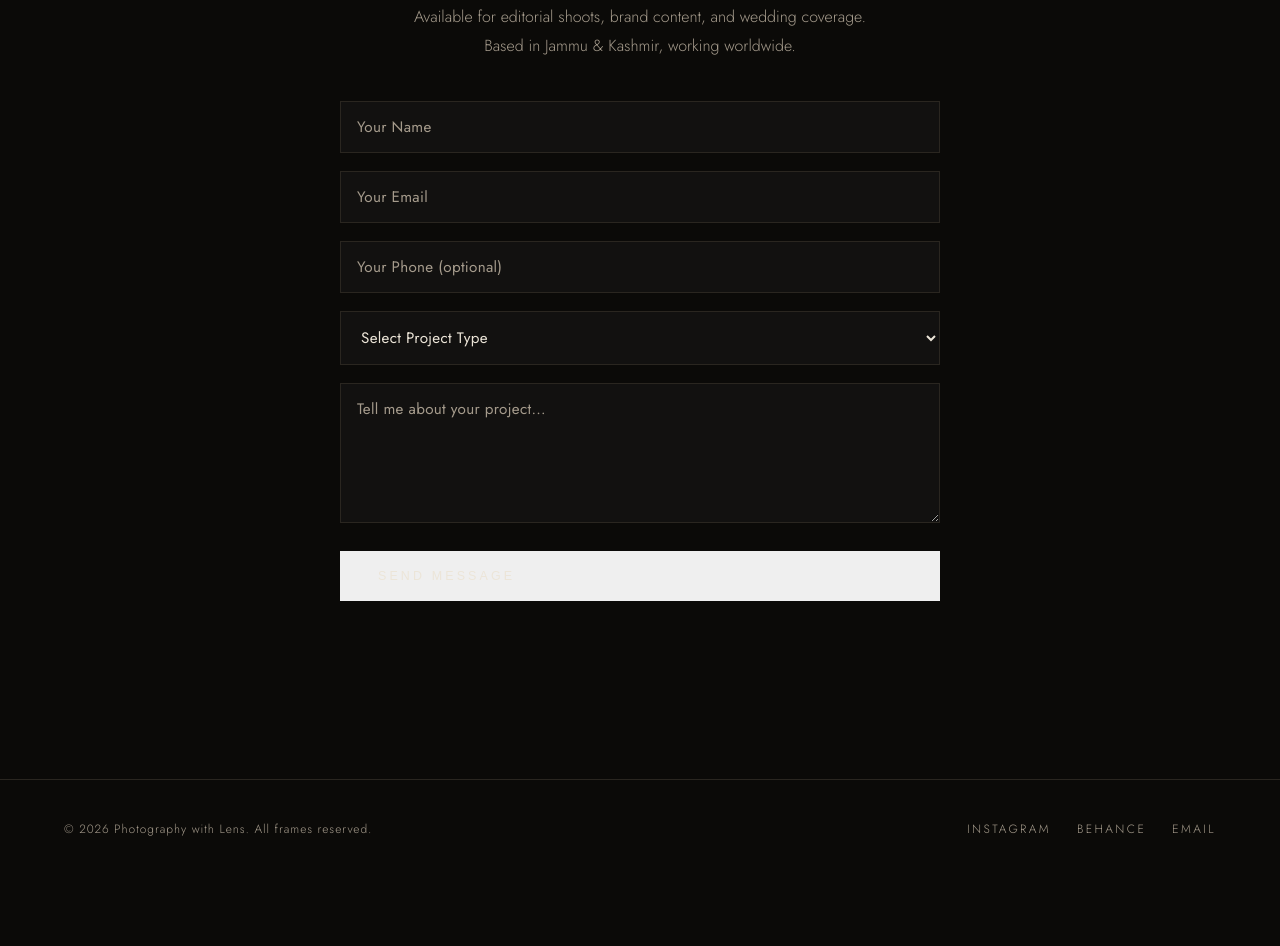
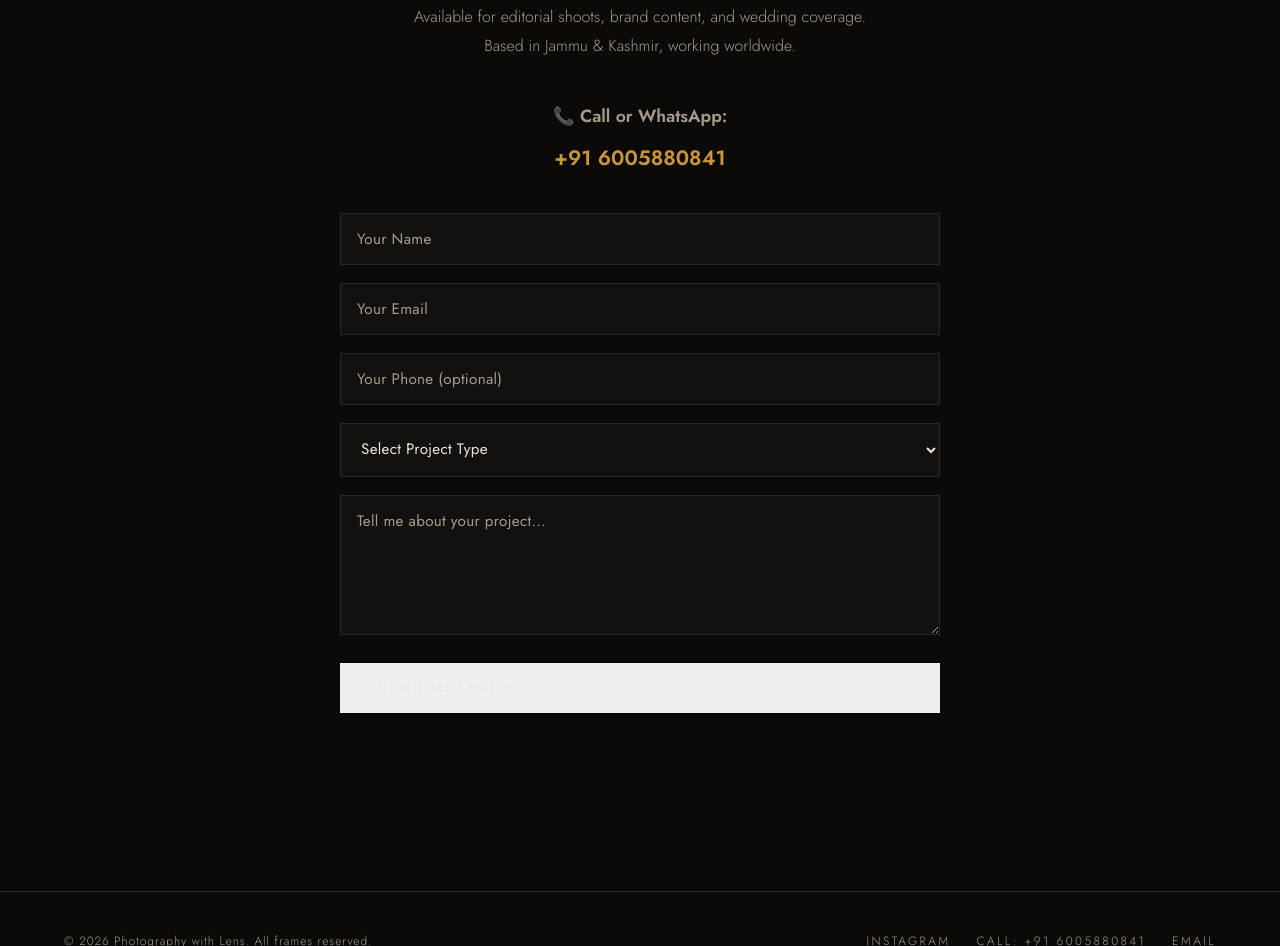
Before and after one commit to adnanshora/adnan-portfolio, a website: page site/index.html in a window 1280 px wide. Shown: the part 11054-12000 px from the top of the page. Before the commit the page ends 11932 px from the top, so only its background shows below. Drawn offline with Linux system fonts and the light colour scheme.

Commit message:
Replace Behance with phone number 6005880841 - easy contact option

```diff
--- a/site/index.html
+++ b/site/index.html
@@ -380,6 +380,11 @@
   <h2>Have a story<br>worth <em>capturing?</em></h2>
   <p>Available for editorial shoots, brand content, and wedding coverage. Based in Jammu &amp; Kashmir, working worldwide.</p>
 
+  <div style="margin: 30px 0; text-align: center;">
+    <p style="font-size: 1.1rem; margin-bottom: 10px;">📞 <strong>Call or WhatsApp:</strong></p>
+    <a href="tel:+916005880841" style="font-size: 1.3rem; color: var(--amber); text-decoration: none; font-weight: 600; transition: all 0.3s;">+91 6005880841</a>
+  </div>
+
   <div class="contact-form-wrapper">
     <form id="contactForm" class="contact-form">
       <div class="form-group">
@@ -413,7 +418,7 @@
   <div>&copy; <span id="year"></span> Photography with Lens. All frames reserved.</div>
   <div class="social">
     <a href="https://instagram.com/photographywithlens" target="_blank">Instagram</a>
-    <a href="https://behance.net/photographywithlens" target="_blank">Behance</a>
+    <a href="tel:+916005880841">Call: +91 6005880841</a>
     <a href="mailto:adnanshora180899@gmail.com">Email</a>
   </div>
 </footer>
```
